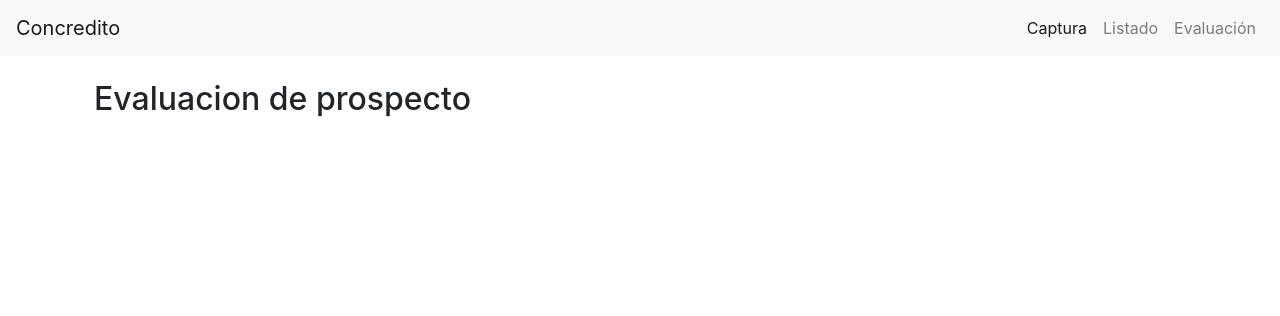
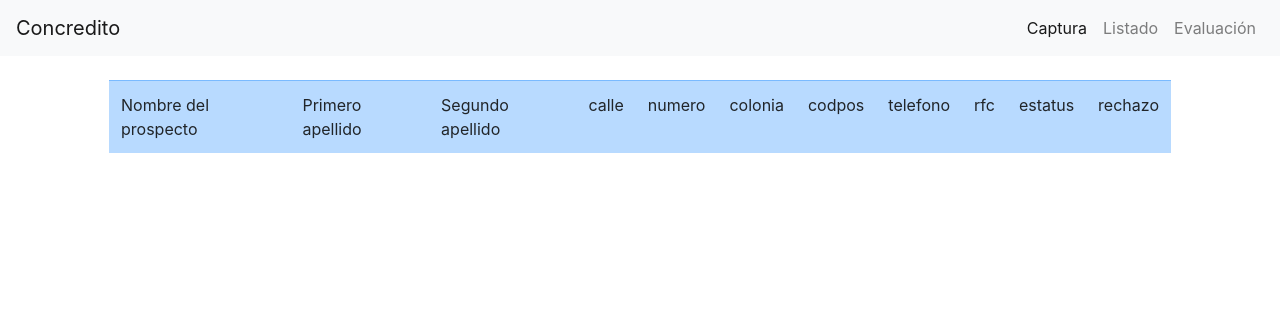
Before and after one commit to varj92/prospectos, a Flask app: template templates/evaluacion.html in a window 1280 px wide. Shown: the top 316 px of the page. Run offline with Flask 2, Linux system fonts and the light colour scheme; the template is opened without the code that fills it, so the values that code supplies are empty; some libraries are stand-ins or nearby versions.

Commit message:
se crean metodos para mostrar datos de prospectos en en listado.html

```diff
--- a/app.py
+++ b/app.py
@@ -1,18 +1,25 @@
-from flask import Flask, render_template
+from flask import Flask, render_template,request,redirect,url_for, Response
+from flask_pymongo import PyMongo
+from bson import json_util
+from bson.objectid import ObjectId
 
 app = Flask(__name__)
+app.config['MONGO_URI']='mongodb://localhost/prospectos'
+mongo = PyMongo(app)
 
 @app.route('/')
 def home():
     return render_template('index.html')
 
-@app.route('/listado')
+@app.route('/listado', methods = ['GET'])
 def listado():
-    return render_template('listado.html')
+    prospectos = mongo.db.prospectos.find({})
+    return render_template('listado.html', prospectos = prospectos)
 
-@app.route('/evalucion')
+@app.route('/evaluacion', methods = ['GET'])
 def evaluacion():
-    return render_template('evaluacion.html')
+    prospectos = mongo.db.prospectos.find({})
+    return render_template('evaluacion.html', prospectos = prospectos)
 
 if __name__ == '__main__':
     app.run(debug=True)
--- a/templates/evaluacion.html
+++ b/templates/evaluacion.html
@@ -1,5 +1,40 @@
 {% extends "layout.html" %}
 
 {% block content %}
-<h2>Evaluacion de prospecto</h2>
+<div class="col-md-12">
+    <table class="table ">
+        <thead>
+            <tr class="table-primary">
+                <td>Nombre del prospecto</td>
+                <td>Primero apellido</td>
+                <td>Segundo apellido</td>
+                <td>calle</td>
+                <td>numero</td>
+                <td>colonia</td>
+                <td>codpos</td>
+                <td>telefono</td>
+                <td>rfc</td>
+                <td>estatus</td>
+                <td>rechazo</td>
+            </tr>
+        </thead>
+        <tbody>
+            {% for prospecto in prospectos %}
+            <tr>
+                <td>{{ prospecto["nombre"] }}</td>
+                <td>{{ prospecto["appaterno"] }}</td>
+                <td>{{ prospecto["apmaterno"] }}</td>
+                <td>{{ prospecto["calle"] }}</td>
+                <td>{{ prospecto["numero"] }}</td>
+                <td>{{ prospecto["colonia"] }}</td>
+                <td>{{ prospecto["codpos"] }}</td>
+                <td>{{ prospecto["telefono"] }}</td>
+                <td>{{ prospecto["rfc"] }}</td>
+                <td>{{ prospecto["estatus"] }}</td>
+                <td>{{ prospecto["rechazo"] }}</td>
+            </tr>
+            {% endfor %}
+        </tbody>
+    </table>
+</div>
 {% endblock %}
```
Also changed, not shown: templates/index.html (+15 -19 lines), templates/listado.html (+22 -1 lines).
